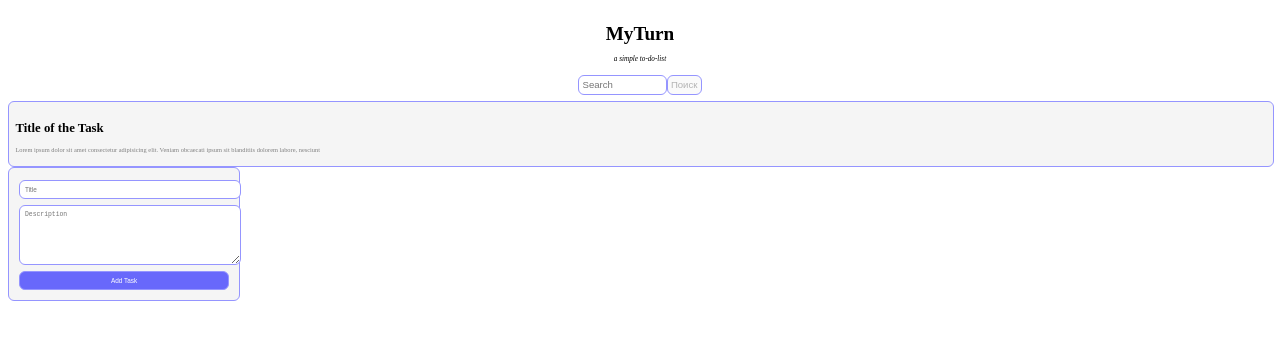
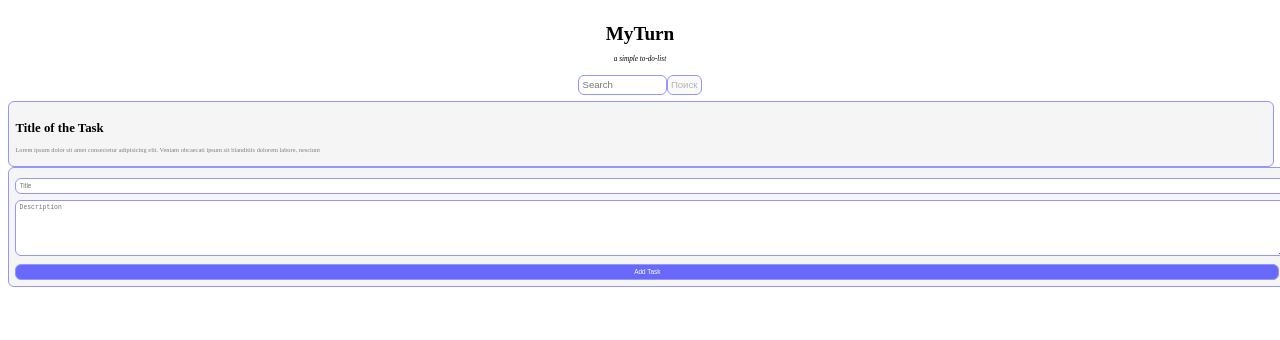
Before and after one commit to trshmdo/to-do-list, a React app: page / in a window 1280 px wide. Shown: the top 340 px of the page. Built offline with nearby package versions, Linux system fonts and the light colour scheme.

Commit message:
updated additem comp

```diff
--- a/src/components/addItem/index.tsx
+++ b/src/components/addItem/index.tsx
@@ -2,8 +2,8 @@ import * as styles from "./styles.module.css"
 
 export default function AddItem() {
   return (
-    <>
-      <div className={styles.container}>
+    <div className={styles.container}>
+      <form>
         <input name="Title" placeholder="Title" className={styles.title} />
         <textarea
           name="Description"
@@ -11,7 +11,7 @@ export default function AddItem() {
           className={styles.description}
         />
         <button>Add Task</button>
-      </div>
-    </>
+      </form>
+    </div>
   )
 }
--- a/src/components/addItem/styles.module.css
+++ b/src/components/addItem/styles.module.css
@@ -1,20 +1,18 @@
 .container {
   border-radius: 6px;
   border: 1px solid rgb(149, 149, 255);
-  padding: 10px;
-  max-width: 210px;
-  width: 210px;
+  padding: 0.4rem;
+  width: 100%;
   background-color: whitesmoke;
 }
 
-.container > * {
+.container > form > * {
   border-radius: 6px;
   border: 1px solid rgb(149, 149, 255);
-  max-width: 100%;
   width: 100%;
   font-size: 0.4rem;
   color: gray;
-  padding: 5px;
+  padding: 0.2rem;
 }
 
 .title {
@@ -25,7 +23,7 @@
   height: 3rem;
 }
 
-.container > button {
+.container > form > button {
   color: white;
   background-color: rgba(33, 33, 255, 0.658);
 }
```
